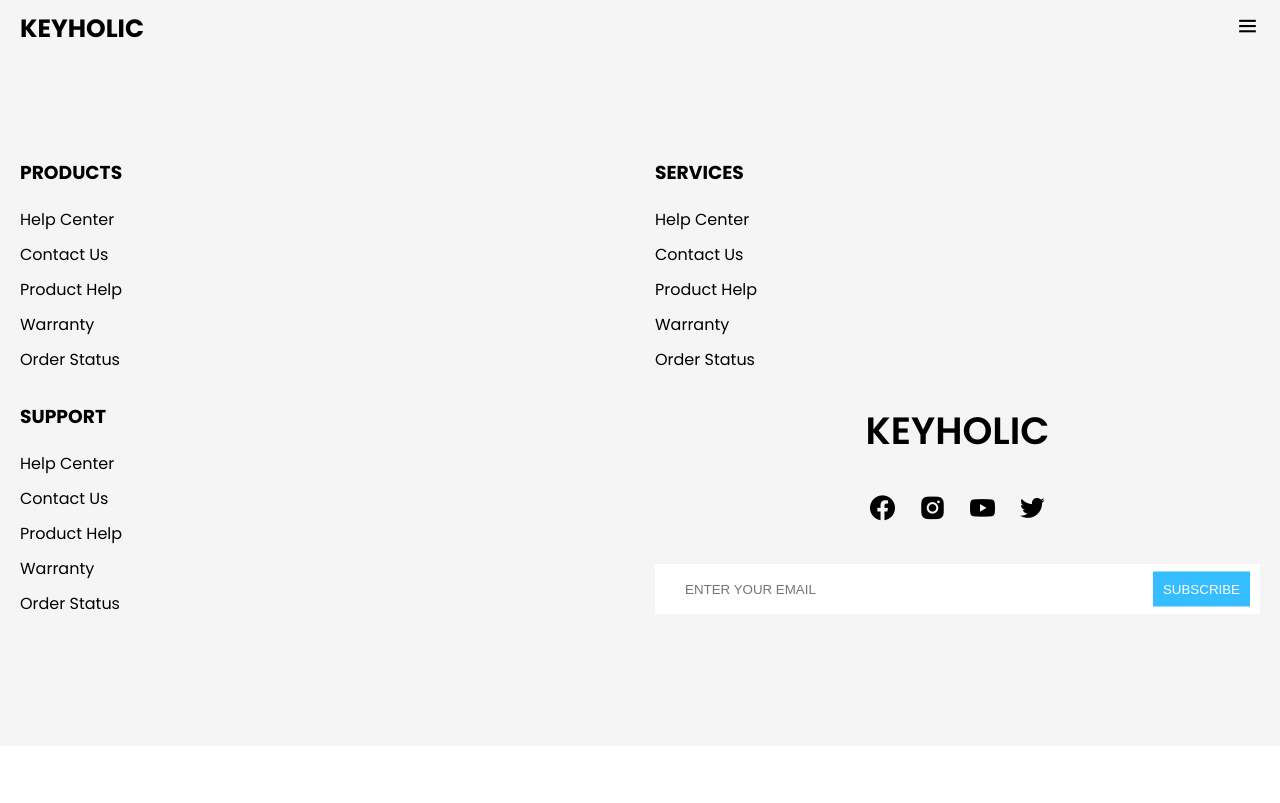
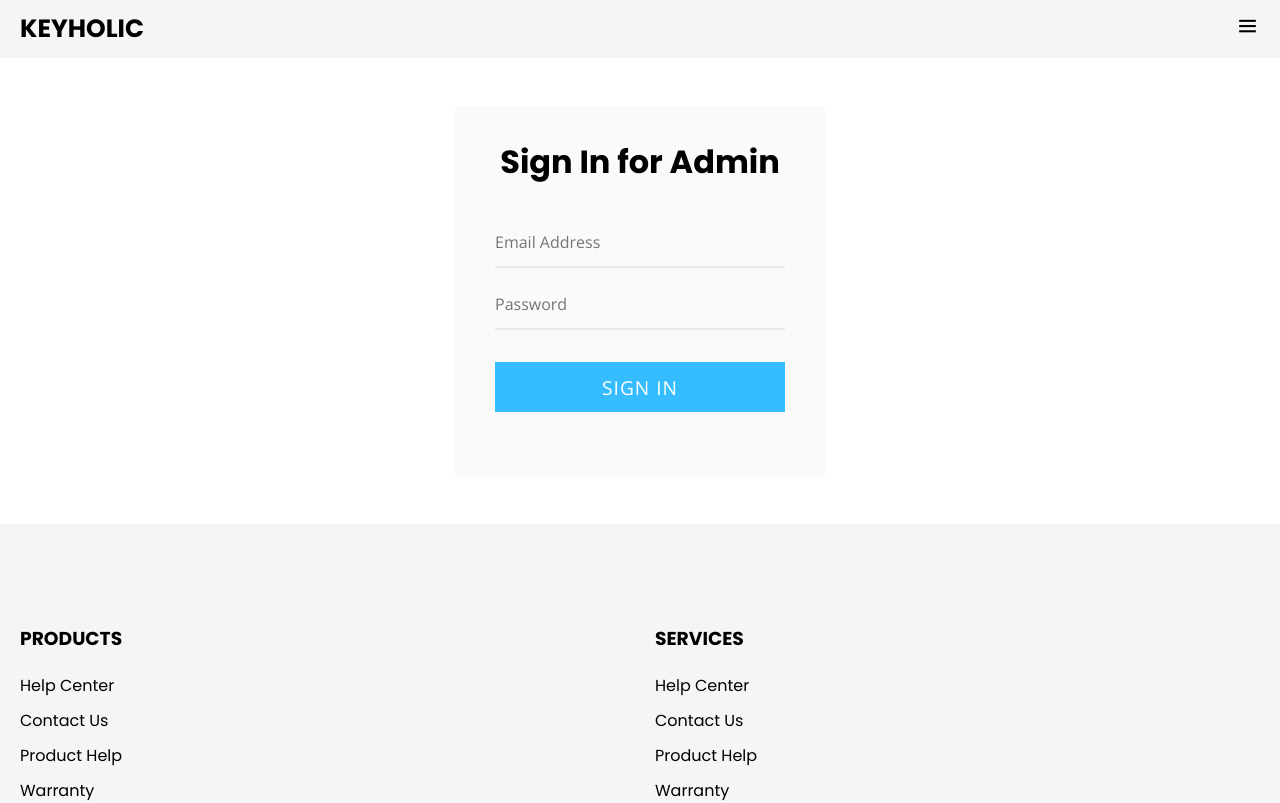
Before and after one commit to ch1nhcp/keyholic, a Vue app: page / in a window 1280 px wide. Shown: the top 803 px of the page. Built offline with nearby package versions, Linux system fonts and the light colour scheme.

Commit message:
done menu and footer

```diff
--- a/src/App.vue
+++ b/src/App.vue
@@ -1,20 +1,22 @@
 <template>
   <Menu />
+  <SignInAdmin/>
   <Footer />
 </template>
 
 <script>
 import Menu from "./components/Menu.vue";
 import Footer from "./components/Footer.vue";
+import SignInAdmin from "./pages/SignInAdmin.vue";
 export default {
   name: "App",
   components: {
     Menu,
+    SignInAdmin,
     Footer,
   },
 };
 </script>
 
 <style>
-
 </style>
--- /dev/null
+++ b/src/pages/SignIn.vue
@@ -0,0 +1,140 @@
+<template>
+  <div class="form-wrapper">
+    <h1>Sign In</h1>
+    <form>
+      <div class="form-item">
+        <label for="email"></label>
+        <input
+          type="email"
+          name="email"
+          required="required"
+          placeholder="Email Address"
+        />
+      </div>
+      <div class="form-item">
+        <label for="password"></label>
+        <input
+          type="password"
+          name="password"
+          required="required"
+          placeholder="Password"
+        />
+      </div>
+      <div class="button-panel">
+        <input type="submit" class="button" title="Sign In" value="Sign In" />
+      </div>
+    </form>
+    <div class="form-footer">
+      <p><a href="#">Create an account</a></p>
+      <!-- <p><a href="#">Forgot password?</a></p> -->
+    </div>
+  </div>
+</template>
+
+<script>
+export default {};
+</script>
+
+<style scoped>
+/* Fonts */
+@import url(https://fonts.googleapis.com/css?family=Open+Sans:400);
+
+/* fontawesome */
+@import url(http://weloveiconfonts.com/api/?family=fontawesome);
+[class*="fontawesome-"]:before {
+  font-family: "FontAwesome", sans-serif;
+}
+
+/* Simple Reset */
+* {
+  margin: 0;
+  padding: 0;
+  box-sizing: border-box;
+}
+
+/* body */
+body {
+  background: #e9e9e9;
+  color: #5e5e5e;
+  font: 400 87.5%/1.5em "Open Sans", sans-serif;
+}
+
+/* Form Layout */
+.form-wrapper {
+  background: #fafafa;
+  margin: 3em auto;
+  padding: 0 1em;
+  max-width: 370px;
+}
+
+h1 {
+  text-align: center;
+  padding: 1em 0;
+}
+
+form {
+  padding: 0 1.5em;
+}
+
+.form-item {
+  margin-bottom: 0.75em;
+  width: 100%;
+}
+
+.form-item input {
+  background: #fafafa;
+  border: none;
+  border-bottom: 2px solid #e9e9e9;
+  color: #666;
+  font-family: "Open Sans", sans-serif;
+  font-size: 1em;
+  height: 50px;
+  transition: border-color 0.3s;
+  width: 100%;
+}
+
+.form-item input:focus {
+  border-bottom: 2px solid #c0c0c0;
+  outline: none;
+}
+
+.button-panel {
+  margin: 2em 0 0;
+  width: 100%;
+}
+
+.button-panel .button {
+  background: #35BDFF;
+  border: none;
+  color: #fff;
+  cursor: pointer;
+  height: 50px;
+  font-family: "Open Sans", sans-serif;
+  font-size: 1.2em;
+  letter-spacing: 0.05em;
+  text-align: center;
+  text-transform: uppercase;
+  transition: background 0.3s ease-in-out;
+  width: 100%;
+}
+
+.button:hover {
+  background: #00a5f8;
+}
+
+.form-footer {
+  font-size: 1em;
+  padding: 2em 0;
+  text-align: center;
+}
+
+.form-footer a {
+  color: #8c8c8c;
+  text-decoration: none;
+  transition: border-color 0.3s;
+}
+
+.form-footer a:hover {
+  border-bottom: 1px dotted #8c8c8c;
+}
+</style>
--- /dev/null
+++ b/src/pages/SignInAdmin.vue
@@ -0,0 +1,139 @@
+<template>
+  <div class="form-wrapper">
+    <h1>Sign In for Admin</h1>
+    <form>
+      <div class="form-item">
+        <label for="email"></label>
+        <input
+          type="email"
+          name="email"
+          required="required"
+          placeholder="Email Address"
+        />
+      </div>
+      <div class="form-item">
+        <label for="password"></label>
+        <input
+          type="password"
+          name="password"
+          required="required"
+          placeholder="Password"
+        />
+      </div>
+      <div class="button-panel">
+        <input type="submit" class="button" title="Sign In" value="Sign In" />
+      </div>
+    </form>
+    <div class="form-footer">
+
+    </div>
+  </div>
+</template>
+
+<script>
+export default {};
+</script>
+
+<style scoped>
+/* Fonts */
+@import url(https://fonts.googleapis.com/css?family=Open+Sans:400);
+
+/* fontawesome */
+@import url(http://weloveiconfonts.com/api/?family=fontawesome);
+[class*="fontawesome-"]:before {
+  font-family: "FontAwesome", sans-serif;
+}
+
+/* Simple Reset */
+* {
+  margin: 0;
+  padding: 0;
+  box-sizing: border-box;
+}
+
+/* body */
+body {
+  background: #e9e9e9;
+  color: #5e5e5e;
+  font: 400 87.5%/1.5em "Open Sans", sans-serif;
+}
+
+/* Form Layout */
+.form-wrapper {
+  background: #fafafa;
+  margin: 3em auto;
+  padding: 0 1em;
+  max-width: 370px;
+}
+
+h1 {
+  text-align: center;
+  padding: 1em 0;
+}
+
+form {
+  padding: 0 1.5em;
+}
+
+.form-item {
+  margin-bottom: 0.75em;
+  width: 100%;
+}
+
+.form-item input {
+  background: #fafafa;
+  border: none;
+  border-bottom: 2px solid #e9e9e9;
+  color: #666;
+  font-family: "Open Sans", sans-serif;
+  font-size: 1em;
+  height: 50px;
+  transition: border-color 0.3s;
+  width: 100%;
+}
+
+.form-item input:focus {
+  border-bottom: 2px solid #c0c0c0;
+  outline: none;
+}
+
+.button-panel {
+  margin: 2em 0 0;
+  width: 100%;
+}
+
+.button-panel .button {
+  background: #35bdff;
+  border: none;
+  color: #fff;
+  cursor: pointer;
+  height: 50px;
+  font-family: "Open Sans", sans-serif;
+  font-size: 1.2em;
+  letter-spacing: 0.05em;
+  text-align: center;
+  text-transform: uppercase;
+  transition: background 0.3s ease-in-out;
+  width: 100%;
+}
+
+.button:hover {
+  background: #00a5f8;
+}
+
+.form-footer {
+  font-size: 1em;
+  padding: 2em 0;
+  text-align: center;
+}
+
+.form-footer a {
+  color: #8c8c8c;
+  text-decoration: none;
+  transition: border-color 0.3s;
+}
+
+.form-footer a:hover {
+  border-bottom: 1px dotted #8c8c8c;
+}
+</style>
--- /dev/null
+++ b/src/pages/SignUp.vue
@@ -0,0 +1,158 @@
+<template>
+  <div class="form-wrapper">
+    <h1>Sign Up</h1>
+    <form>
+      <div class="form-item">
+        <label for="username"></label>
+        <input
+          type="username"
+          name="username"
+          required="required"
+          placeholder="Username"
+        />
+      </div>
+      <div class="form-item">
+        <label for="email"></label>
+        <input
+          type="email"
+          name="email"
+          required="required"
+          placeholder="Email Address"
+        />
+      </div>
+      <div class="form-item">
+        <label for="password"></label>
+        <input
+          type="password"
+          name="password"
+          required="required"
+          placeholder="Password"
+        />
+      </div>
+      <div class="form-item">
+        <label for="confirm password"></label>
+        <input
+          type="password"
+          name="passwordconfirm"
+          required="required"
+          placeholder="Confirm password"
+        />
+      </div>
+      <div class="button-panel">
+        <input type="submit" class="button" title="Sign Up" value="Sign Up" />
+      </div>
+    </form>
+    <div class="form-footer">
+      <p><a href="#">Already have an account?</a></p>
+      <!-- <p><a href="#">Forgot password?</a></p> -->
+    </div>
+  </div>
+</template>
+
+<script>
+export default {};
+</script>
+
+<style scoped>
+/* Fonts */
+@import url(https://fonts.googleapis.com/css?family=Open+Sans:400);
+
+/* fontawesome */
+@import url(http://weloveiconfonts.com/api/?family=fontawesome);
+[class*="fontawesome-"]:before {
+  font-family: "FontAwesome", sans-serif;
+}
+
+/* Simple Reset */
+* {
+  margin: 0;
+  padding: 0;
+  box-sizing: border-box;
+}
+
+/* body */
+body {
+  background: #e9e9e9;
+  color: #5e5e5e;
+  font: 400 87.5%/1.5em "Open Sans", sans-serif;
+}
+
+/* Form Layout */
+.form-wrapper {
+  background: #fafafa;
+  margin: 3em auto;
+  padding: 0 1em;
+  max-width: 370px;
+}
+
+h1 {
+  text-align: center;
+  padding: 1em 0;
+}
+
+form {
+  padding: 0 1.5em;
+}
+
+.form-item {
+  margin-bottom: 0.75em;
+  width: 100%;
+}
+
+.form-item input {
+  background: #fafafa;
+  border: none;
+  border-bottom: 2px solid #e9e9e9;
+  color: #666;
+  font-family: "Open Sans", sans-serif;
+  font-size: 1em;
+  height: 50px;
+  transition: border-color 0.3s;
+  width: 100%;
+}
+
+.form-item input:focus {
+  border-bottom: 2px solid #c0c0c0;
+  outline: none;
+}
+
+.button-panel {
+  margin: 2em 0 0;
+  width: 100%;
+}
+
+.button-panel .button {
+  background: #35BDFF;
+  border: none;
+  color: #fff;
+  cursor: pointer;
+  height: 50px;
+  font-family: "Open Sans", sans-serif;
+  font-size: 1.2em;
+  letter-spacing: 0.05em;
+  text-align: center;
+  text-transform: uppercase;
+  transition: background 0.3s ease-in-out;
+  width: 100%;
+}
+
+.button:hover {
+  background: #00a5f8;
+}
+
+.form-footer {
+  font-size: 1em;
+  padding: 2em 0;
+  text-align: center;
+}
+
+.form-footer a {
+  color: #8c8c8c;
+  text-decoration: none;
+  transition: border-color 0.3s;
+}
+
+.form-footer a:hover {
+  border-bottom: 1px dotted #8c8c8c;
+}
+</style>
```
Also changed, not shown: src/components/Menu.vue (+37 -46 lines).
